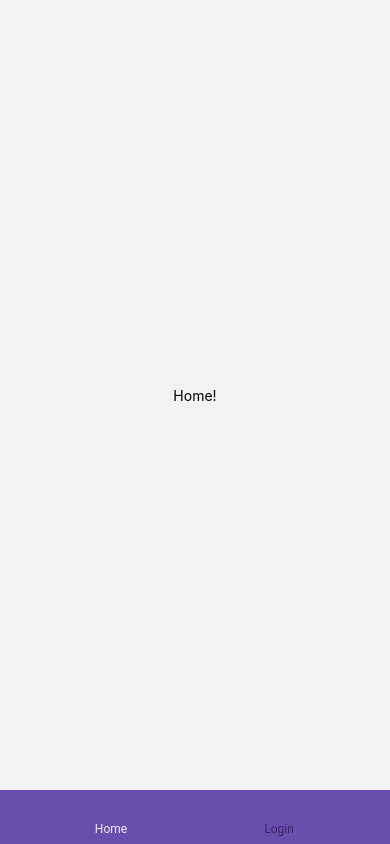
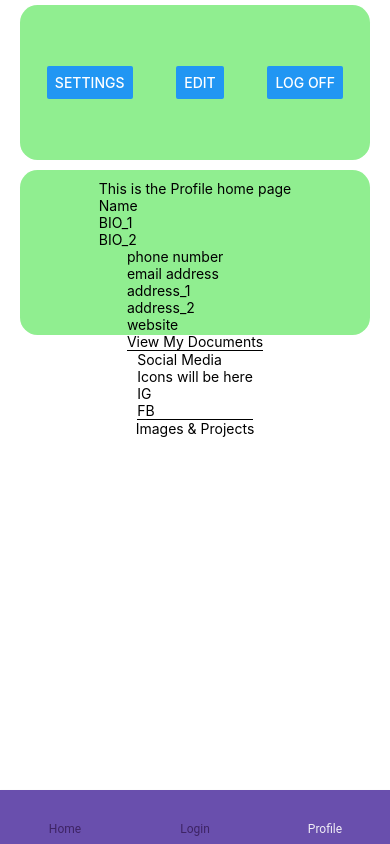
Before and after one commit to mino9421/capstone-frontend, a React Native app: screen /Profile in a window 390 px wide. Built offline with nearby package versions, Linux system fonts and the light colour scheme.

Commit message:
added customer profile

```diff
--- a/App.js
+++ b/App.js
@@ -5,7 +5,11 @@ import BottomNavBar from './BottomNavBar'
 export default function App() {
   return (
     <View style={styles.container}>
-      {/* <Text>Passport Meals</Text> */}
+      <StatusBar
+        animated={true}
+        barStyle="dark-content"
+        hidden={false}
+        />
       <BottomNavBar/>
     </View>
   );
--- a/BottomNavBar.js
+++ b/BottomNavBar.js
@@ -2,6 +2,7 @@ import * as React from 'react'
 import { Text, View } from 'react-native'
 import { NavigationContainer } from '@react-navigation/native';
 import { createMaterialBottomTabNavigator } from '@react-navigation/material-bottom-tabs';
+import CustomerProfile from './components/CustomerProfile';
 
 function HomeScreen() {
     return (
@@ -32,6 +33,7 @@ export default function App() {
         >
           <Tab.Screen name="Home" component={HomeScreen} />
           <Tab.Screen name="Login" component={Login} />
+          <Tab.Screen name="Profile" component={CustomerProfile} />
         </Tab.Navigator>
       </NavigationContainer>
     );
--- /dev/null
+++ b/components/CustomerProfile.js
@@ -0,0 +1,87 @@
+import React from 'react';
+import { ScrollView, View, Text, Button, StyleSheet, SafeAreaView } from 'react-native';
+
+export default ({ history }) => (
+    <SafeAreaView style={styles.container}>
+        <ScrollView style={{}}>
+
+            <View style={{
+                color: 'darkblue',
+                backgroundColor: 'lightgreen',
+                flex: 1,
+                flexDirection: 'row',
+                justifyContent: 'space-around',
+                alignItems: 'center',
+                alignSelf: 'center',
+                // position: 'relative',
+                width: 350,
+                borderRadius: 350 / 20,
+                padding: 5,
+                margin: 5
+            }}>
+                {/* <Button title="Settings" onPress={() => history.push("/userSettings")} />
+                <Button title="Edit" onPress={() => history.push("/profileEdit")} />
+                <Button title="Log Off" onPress={() => LogOff()} /> */}
+                <Button title="Settings"/>
+                <Button title="Edit"/>
+                <Button title="Log Off"/>
+            </View>
+
+            <View style={{
+                color: 'darkblue',
+                backgroundColor: 'lightgreen',
+                flex: 1,
+                flexDirection: 'column',
+                justifyContent: 'space-around',
+                alignItems: 'center',
+                alignSelf: 'center',
+                // position: 'relative',
+                width: 350,
+                borderRadius: 350/20,
+                padding: 10,
+                margin: 5,
+            }}>
+
+                <View>
+                    <Text>This is the Profile home page</Text>
+                    <Text>Name</Text>
+                    <Text>BIO_1</Text>
+                    <Text>BIO_2</Text>
+                </View>
+
+                <View style={{borderBottomColor: 'black', borderBottomWidth: 1}}>
+                    <Text>phone number</Text>
+                    <Text>email address</Text>
+                    <Text>address_1</Text>
+                    <Text>address_2</Text>
+                    <Text>website</Text>
+                    <Text>View My Documents</Text>
+                </View>
+
+
+                <View style={{ borderBottomColor: 'black', borderBottomWidth: 1 }}>
+                    <Text>Social Media</Text>
+                    <Text>Icons will be here</Text>
+                    <Text>IG</Text>
+                    <Text>FB</Text>
+                </View>
+
+                <View>
+                    <Text>Images & Projects</Text>
+
+                </View>
+
+            </View>
+        </ScrollView>
+    </SafeAreaView>
+
+);
+
+const styles = StyleSheet.create({
+    container: {
+      flex: 1,
+      backgroundColor: '#fff',
+      //alignItems: 'center',
+      justifyContent: 'center',
+    },
+  });
```
